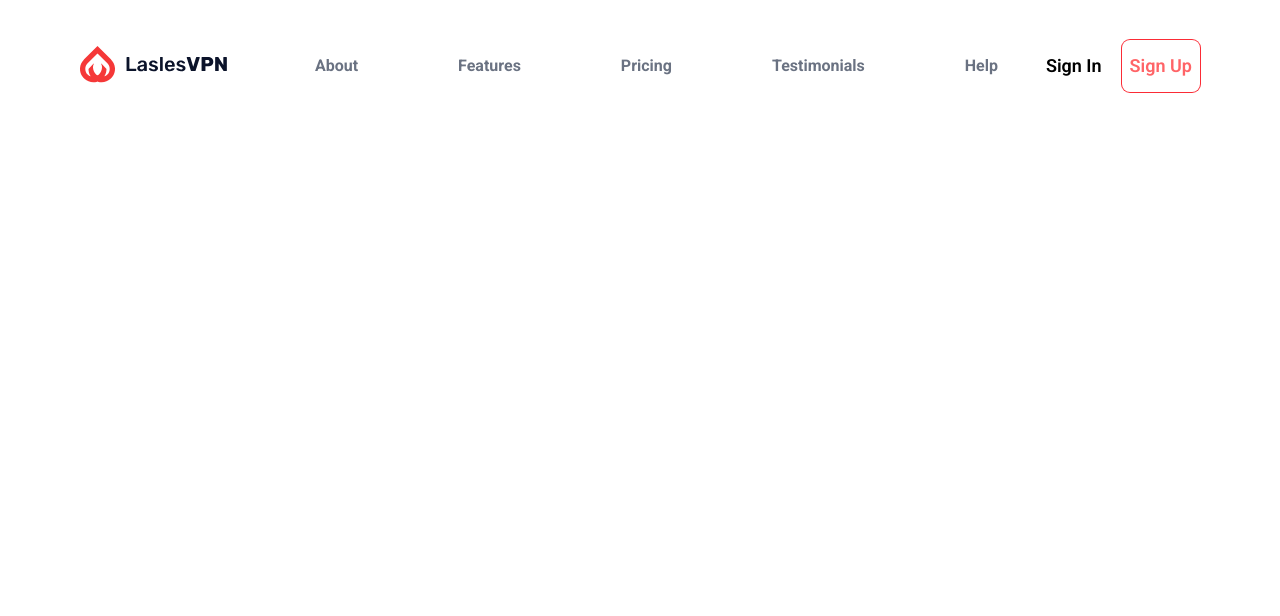
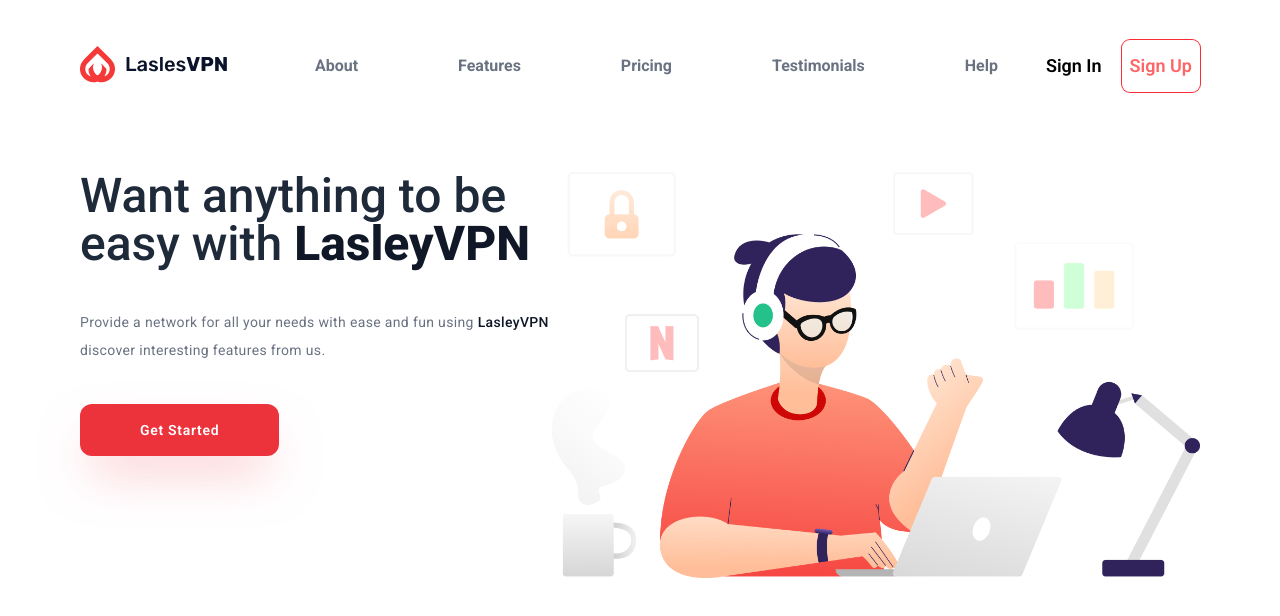
Before and after one commit to docile-imbereyemaso/landpage-tailwindcss-react, a React (Vite) app: page / in a window 1280 px wide. Shown: the top 616 px of the page. Built offline with nearby package versions, Linux system fonts and the light colour scheme.

Commit message:
feat: updating the interface

```diff
--- a/index.html
+++ b/index.html
@@ -10,7 +10,7 @@
 <link rel="preconnect" href="https://fonts.gstatic.com" crossorigin>
 <link href="https://fonts.googleapis.com/css2?family=Roboto:ital,wght@0,100..900;1,100..900&display=swap" rel="stylesheet">
   </head>
-  <body class="font-[roboto] lg:px-20 pt-10 lg:py-10 px-10">
+  <body class="font-[roboto] lg:px-20 pt-10 lg:py-10 px-10 bg-white">
     <div id="root"></div>
     <script type="module" src="/src/main.jsx"></script>
   </body>
--- a/src/App.jsx
+++ b/src/App.jsx
@@ -1,5 +1,6 @@
 import { BrowserRouter, Route,Routes } from "react-router-dom"
 import Navbar from "./components/Navbar"
+import Top from "./components/Top"
 
 
 function App() {
@@ -14,6 +15,7 @@
 
       </Routes>
    </BrowserRouter>
+   <Top/>
    </>
   )
 }
--- a/src/components/Navbar.jsx
+++ b/src/components/Navbar.jsx
@@ -18,9 +18,9 @@
                  <i class={` fa-solid ${!menu?"fa-bars":"fa-xmark"} text-2xl bg-pink-500 p-2 rounded-full text-white hover:rounded-2xl hover:text-gray-700/50 transition lg:invisible`} onClick={toggleMenu}></i>
 
             </div>
-            <div className={`flex lg:gap-x-10 lg:flex-row flex-col max-lg:py-10 max-lg:pl-3 max-lg:bg-gray-200/50 max-lg:shadow-lg max-lg:rounded-lg ${!menu?"max-lg:-translate-y-150 max-lg:opacity-0":"max-lg:translate-y-0 max-lg:opacity-100"} max-lg:fixed max-lg:w-full max-lg:left-0 max-lg:top-20 transition duration-300 ease-in-out `}>
+            <div className={`flex lg:gap-x-10 lg:flex-row flex-col max-lg:py-10 max-lg:pl-3 max-lg:bg-gray-300 max-lg:shadow-lg max-lg:rounded-lg ${!menu?"max-lg:-translate-y-150 max-lg:opacity-0":"max-lg:translate-y-0 max-lg:opacity-100"} max-lg:fixed max-lg:w-full max-lg:left-0 max-lg:top-20 transition duration-300 ease-in-out `}>
             <ul className='flex lg:gap-x-10 items-center lg:flex-row flex-col max-lg:self-start max-lg:min-h-50 max-lg:space-y-5 xl:gap-x-25'>
-                <li className="text-gray-500 font-bold hover:text-gray-700 transition duration-300 max-lg:self-start">
+                <li className="text-gray-500 font-bold hover:text-gray-700 transition duration-300 max-lg:self-start" onClick={toggleMenu}>
                     <Link to="/">About</Link>
                 </li>
                  <li className="text-gray-500 font-bold hover:text-gray-700 transition duration-300 max-lg:self-start">
--- /dev/null
+++ b/src/components/Top.jsx
@@ -0,0 +1,20 @@
+import React from 'react';
+import image from '../assets/image.png'
+
+const Top = () => {
+  return (
+     <main className='mt-20 flex lg:flex-row max-lg:flex-col max-lg:gap-y-5 '>
+
+      <div className='space-y-5 lg:space-y-10'>
+        <h1 className='text-5xl font-medium text-gray-800 max-lg:text-3xl'>Want anything to be easy with <span className='text-gray-900 font-extrabold'>LasleyVPN</span></h1>
+        <p className='text-sm/7 tracking-wide text-gray-500'>Provide a network for all your needs with ease and fun using <span className='text-gray-900 font-medium '>LasleyVPN</span> discover interesting features from us.</p>
+        <button className='bg-red-600/80 px-15 py-4 rounded-xl hover:bg-red-500/50 transition text-sm font-semibold tracking-wider text-white shadow-2xl shadow-red-600/25'>Get Started</button>
+      </div>
+             <div>
+              <img src={image} alt="" />
+             </div>
+     </main>
+  )
+}
+
+export default Top
```
Also changed, not shown: src/assets/image.png (added).
